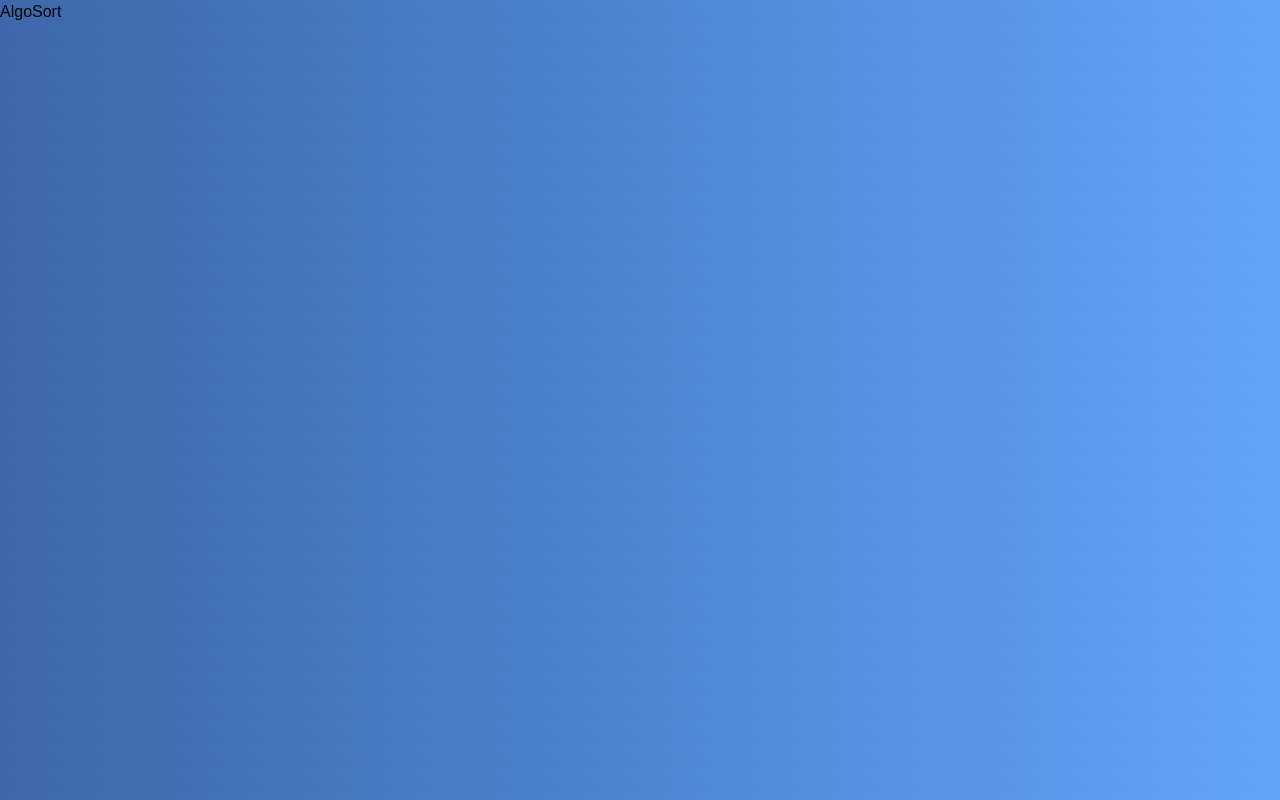
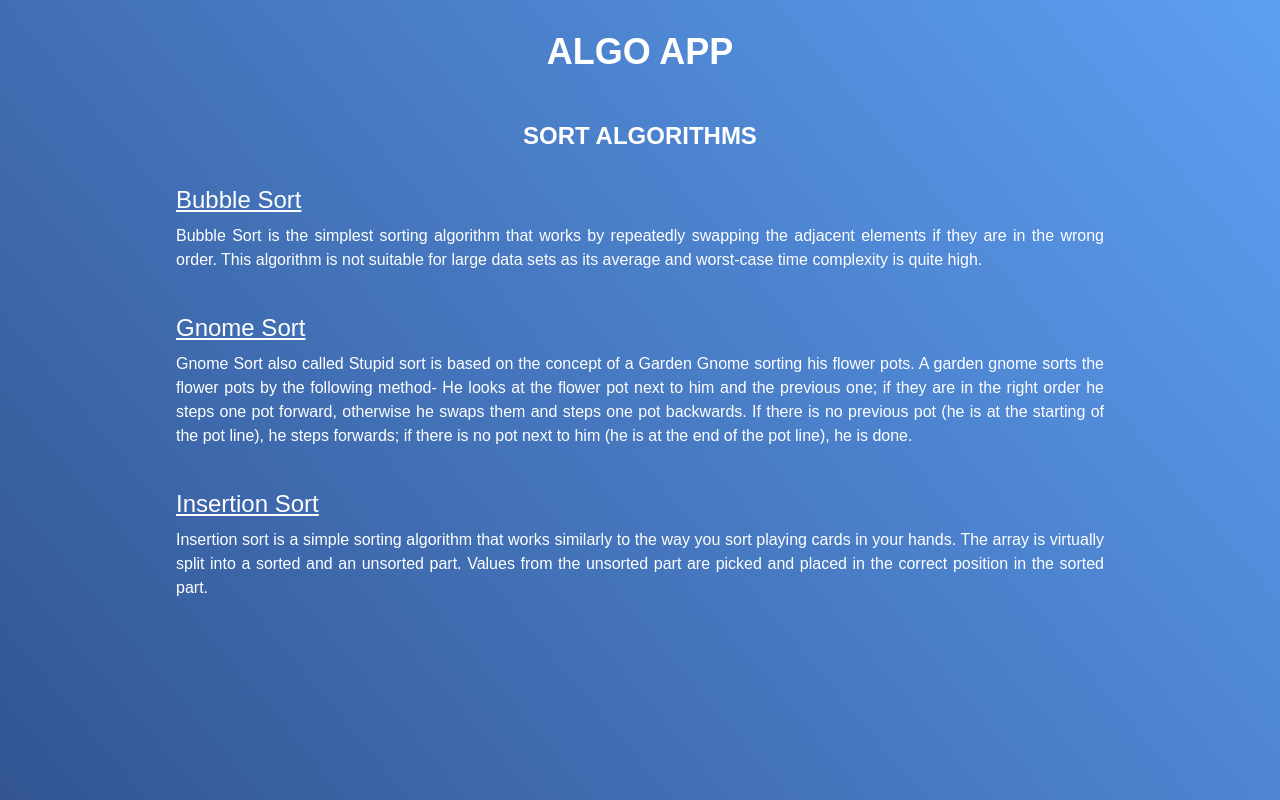
Before and after one commit to Libo033/Algo, a Next.js app: page /algo-sort in a window 1280 px wide. Built offline with nearby package versions, Linux system fonts and the light colour scheme; a web font is replaced by a local one.

Commit message:
Agregado info de SORT ALGO

```diff
--- a/src/app/algo-sort/page.tsx
+++ b/src/app/algo-sort/page.tsx
@@ -1,7 +1,63 @@
+import Link from "next/link";
 import React from "react";
 
 const AlgoSort = () => {
-  return <div>AlgoSort</div>;
+  return (
+    <div className="m-auto max-w-screen-2xl w-full min-h-screen h-fit py-6 md:py-8">
+      <nav>
+        <Link href={"/home"}>
+          <h2 className="text-4xl text-center text-white font-bold">
+            ALGO APP
+          </h2>
+        </Link>
+      </nav>
+      <div className="pt-10 md:pt-12">
+        <h2 className="text-2xl text-center text-white font-bold">
+          SORT ALGORITHMS
+        </h2>
+      </div>
+      <div className="pt-6 md:pt-8">
+        <div className="px-4 mb-10 md:px-12 lg:px-28 xl:px-44">
+          <p className="text-white text-xl underline mb-2 md:text-2xl">
+            Bubble Sort
+          </p>
+          <p className="text-white text-sm text-justify md:text-base">
+            Bubble Sort is the simplest sorting algorithm that works by
+            repeatedly swapping the adjacent elements if they are in the wrong
+            order. This algorithm is not suitable for large data sets as its
+            average and worst-case time complexity is quite high.
+          </p>
+        </div>
+        <div className="px-4 mb-10 md:px-12 lg:px-28 xl:px-44">
+          <p className="text-white text-xl underline mb-2 md:text-2xl">
+            Gnome Sort
+          </p>
+          <p className="text-white text-sm text-justify md:text-base">
+            Gnome Sort also called Stupid sort is based on the concept of a
+            Garden Gnome sorting his flower pots. A garden gnome sorts the
+            flower pots by the following method- He looks at the flower pot next
+            to him and the previous one; if they are in the right order he steps
+            one pot forward, otherwise he swaps them and steps one pot
+            backwards. If there is no previous pot (he is at the starting of the
+            pot line), he steps forwards; if there is no pot next to him (he is
+            at the end of the pot line), he is done.
+          </p>
+        </div>
+        <div className="px-4 mb-10 md:px-12 lg:px-28 xl:px-44">
+          <p className="text-white text-xl underline mb-2 md:text-2xl">
+            Insertion Sort
+          </p>
+          <p className="text-white text-sm text-justify md:text-base">
+            Insertion sort is a simple sorting algorithm that works similarly to
+            the way you sort playing cards in your hands. The array is virtually
+            split into a sorted and an unsorted part. Values from the unsorted
+            part are picked and placed in the correct position in the sorted
+            part.
+          </p>
+        </div>
+      </div>
+    </div>
+  );
 };
 
 export default AlgoSort;
```
